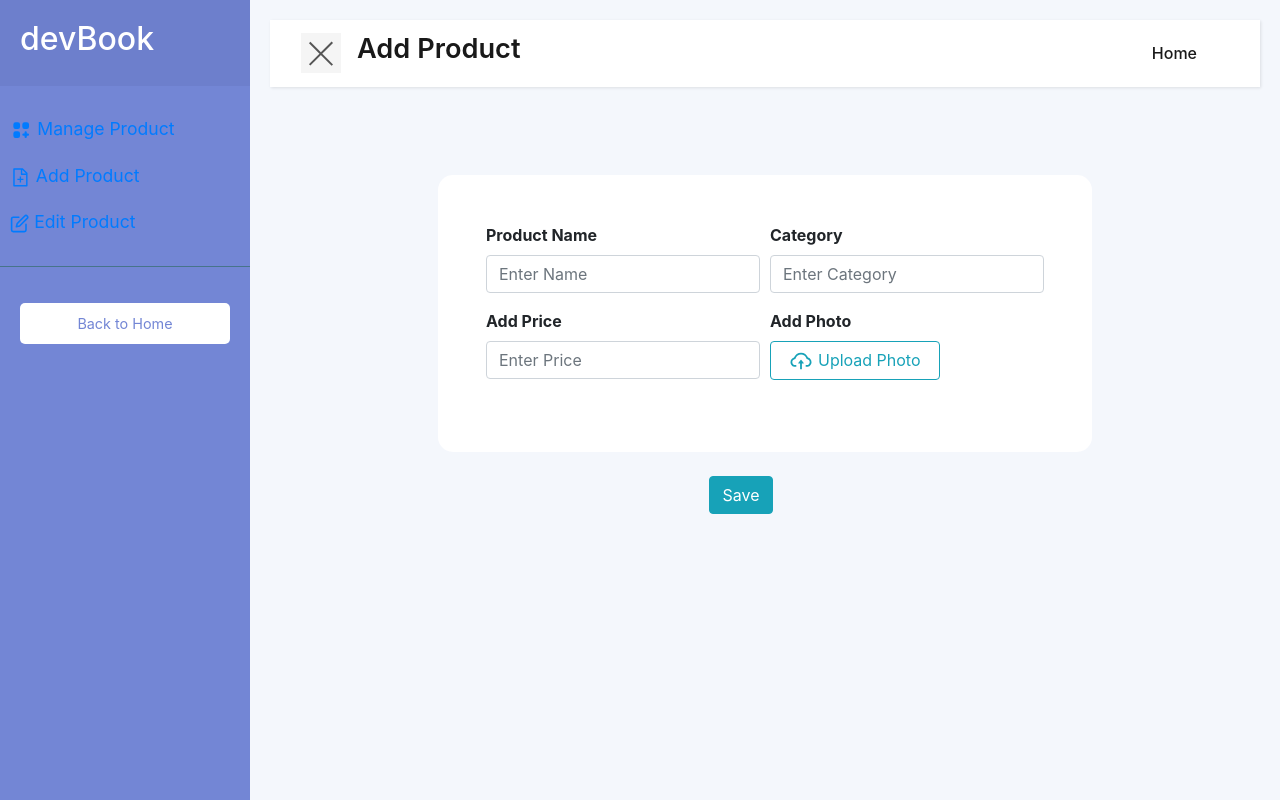
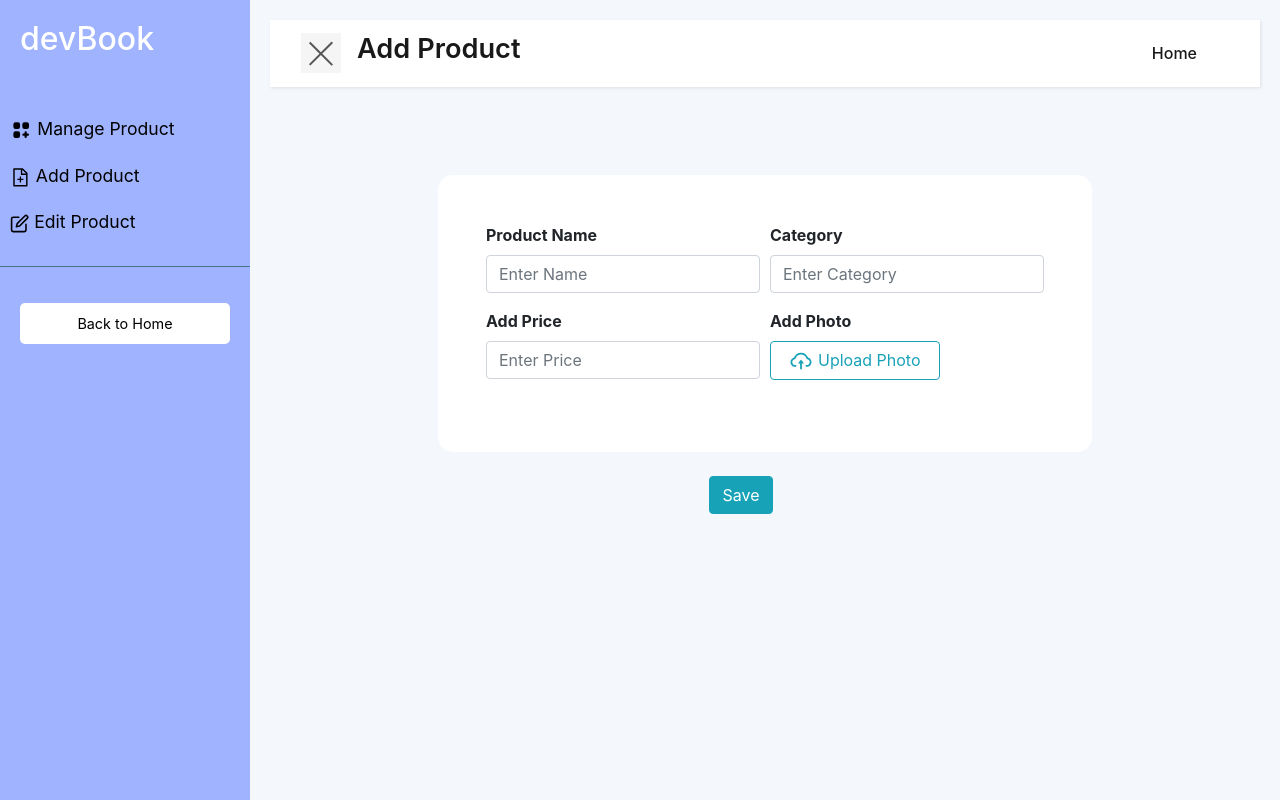
Before and after one commit to devSahinur/dev-book-client, a React (Create React App) app: page /panel/addProduct in a window 1280 px wide. Built offline with nearby package versions, Linux system fonts and the light colour scheme.

Commit message:
server set

```diff
--- a/src/App.css
+++ b/src/App.css
@@ -119,7 +119,7 @@
   #sidebar {
     min-width: 250px;
     max-width: 250px;
-    background: #7386d5;
+    background: #a0b3ff;
     color: #fff;
     transition: all 0.6s cubic-bezier(0.945, 0.02, 0.27, 0.665);
     transform-origin: bottom left;
@@ -132,7 +132,7 @@
 
   #sidebar .sidebar-header {
     padding: 20px;
-    background: #6d7fcc;
+    background: #a0b3ff;
   }
 
   #sidebar ul.components {
@@ -149,6 +149,8 @@
     padding: 10px;
     font-size: 1.1em;
     display: block;
+    color: black;
+    text-decoration: none;
   }
   #sidebar ul li a:hover {
     color: #7386d5;
```
Also changed, not shown: 1 other file (tests, documents, lock files or other folders).
